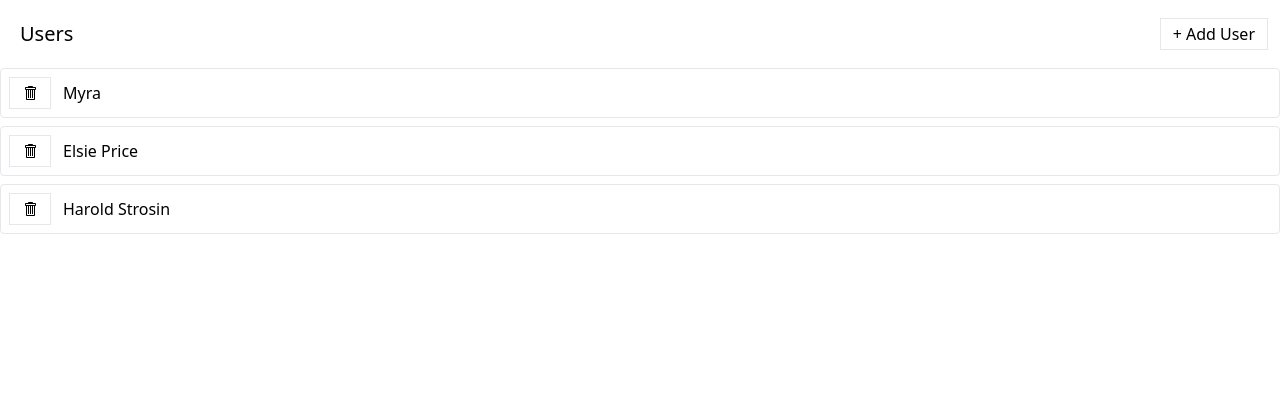
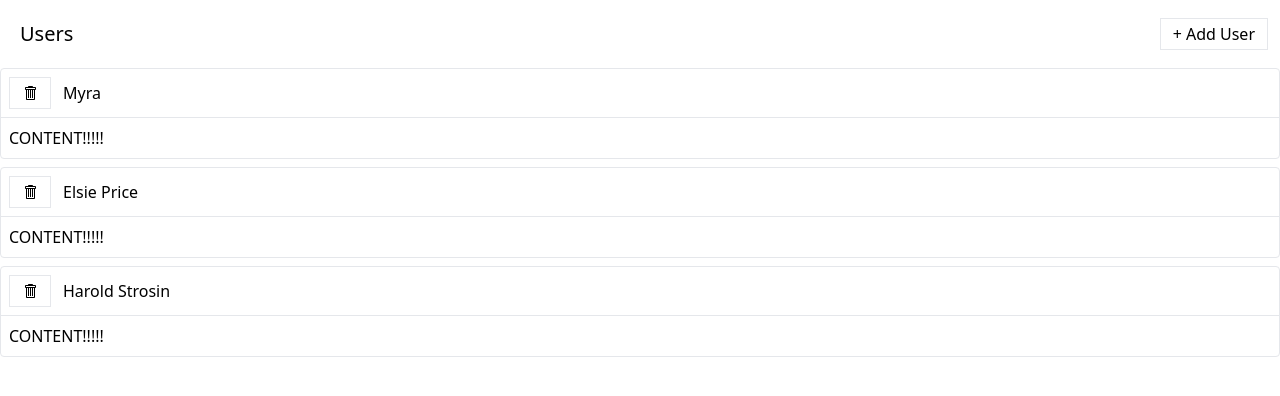
Before and after one commit to rganga1/RTK-Thunks, a React (Create React App) app: page / in a window 1280 px wide. Shown: the top 396 px of the page. Built offline with nearby package versions, Linux system fonts and the light colour scheme; data requests are answered from the project's data file.

Commit message:
036_L378._Adding_the_ExpandablePanel

```diff
--- /dev/null
+++ b/src/components/ExpandablePanel.js
@@ -0,0 +1,14 @@
+function ExpandablePanel({ header, children }) {
+  return (
+    <div className="mb-2 border rounded">
+      <div className="flex p-2 justify-between items-center cursor-pointer">
+        <div className="flex flex-row items-center justify-between">
+          {header}
+        </div>
+      </div>
+      <div className="p-2 border-t">{children}</div>
+    </div>
+  );
+}
+
+export default ExpandablePanel;
--- a/src/components/UsersListItem.js
+++ b/src/components/UsersListItem.js
@@ -2,6 +2,7 @@
 import Button from './Button';
 import { removeUser } from '../store';
 import { useThunk } from '../hooks/use-thunk';
+import ExpandablePanel from './ExpandablePanel';
 
 function UsersListItem({ user }) {
   const [doRemoveUser, isLoading, error] = useThunk(removeUser);
@@ -10,19 +11,17 @@
     doRemoveUser(user);
   };
 
-  return (
-    <div className="mb-2 border rounded">
-      <div className="flex p-2 justify-between items-center cursor-pointer">
-        <div className="flex flex-row items-center justify-between">
-          <Button className="mr-3" loading={isLoading} onClick={handleClick}>
-            <GoTrashcan />
-          </Button>
-          {error && <div>Error deleting user.</div>}
-          {user.name}
-        </div>
-      </div>
-    </div>
+  const header = (
+    <>
+      <Button className="mr-3" loading={isLoading} onClick={handleClick}>
+        <GoTrashcan />
+      </Button>
+      {error && <div>Error deleting user.</div>}
+      {user.name}
+    </>
   );
+
+  return <ExpandablePanel header={header}>CONTENT!!!!!</ExpandablePanel>;
 }
 
 export default UsersListItem;
```
